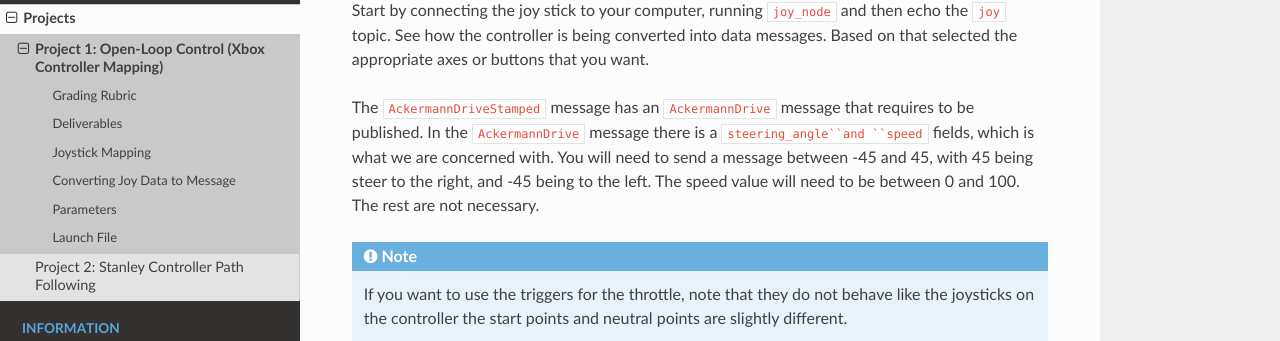
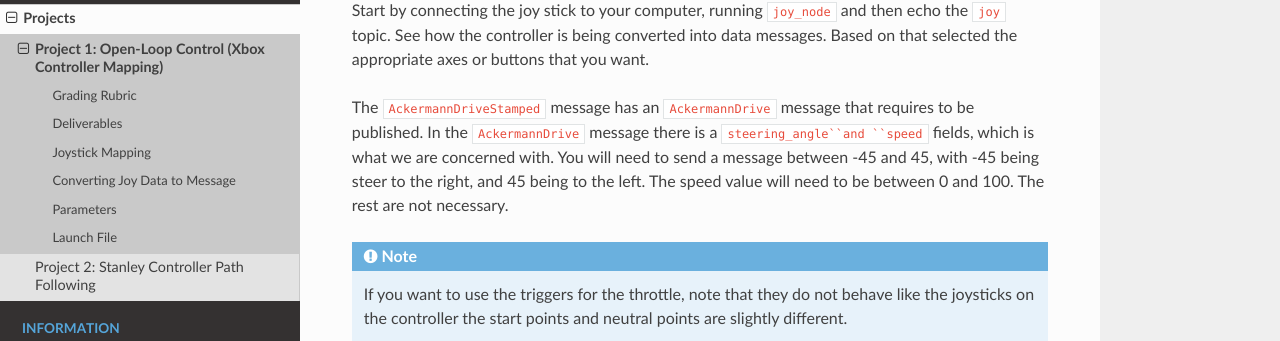
Before and after one commit to av-mae-uf/av1tenth-docs, a Sphinx documentation site: the page built from docs/assignments/projects/project1.rst, in a window 1280 px wide and 900 px high, scrolled down 2125 px. Shown: the part 135-476 px from the top of the window. Built offline with Sphinx 7.4.7 and the Read the Docs theme 2.0.0, drawn with Linux system fonts in a browser that asks for light colours.

```diff
--- a/docs/assignments/projects/project1.rst
+++ b/docs/assignments/projects/project1.rst
@@ -75,7 +75,7 @@ Converting Joy Data to Message
 Start by connecting the joy stick to your computer, running ``joy_node`` and then echo the ``joy`` topic. See how the controller is being converted into data messages. Based on that selected the appropriate axes or buttons that you want.
 
 The ``AckermannDriveStamped`` message has an ``AckermannDrive`` message that requires to be published. In the ``AckermannDrive`` message there is a ``steering_angle``and ``speed`` fields, which is what we are concerned with.
-You will need to send a message between -45 and 45, with 45 being steer to the right, and -45 being to the left. The speed value will need to be between 0 and 100. The rest are not necessary.
+You will need to send a message between -45 and 45, with -45 being steer to the right, and 45 being to the left. The speed value will need to be between 0 and 100. The rest are not necessary.
 
 .. note:: If you want to use the triggers for the throttle, note that they do not behave like the joysticks on the controller the start points and neutral points are slightly different.
 
```
